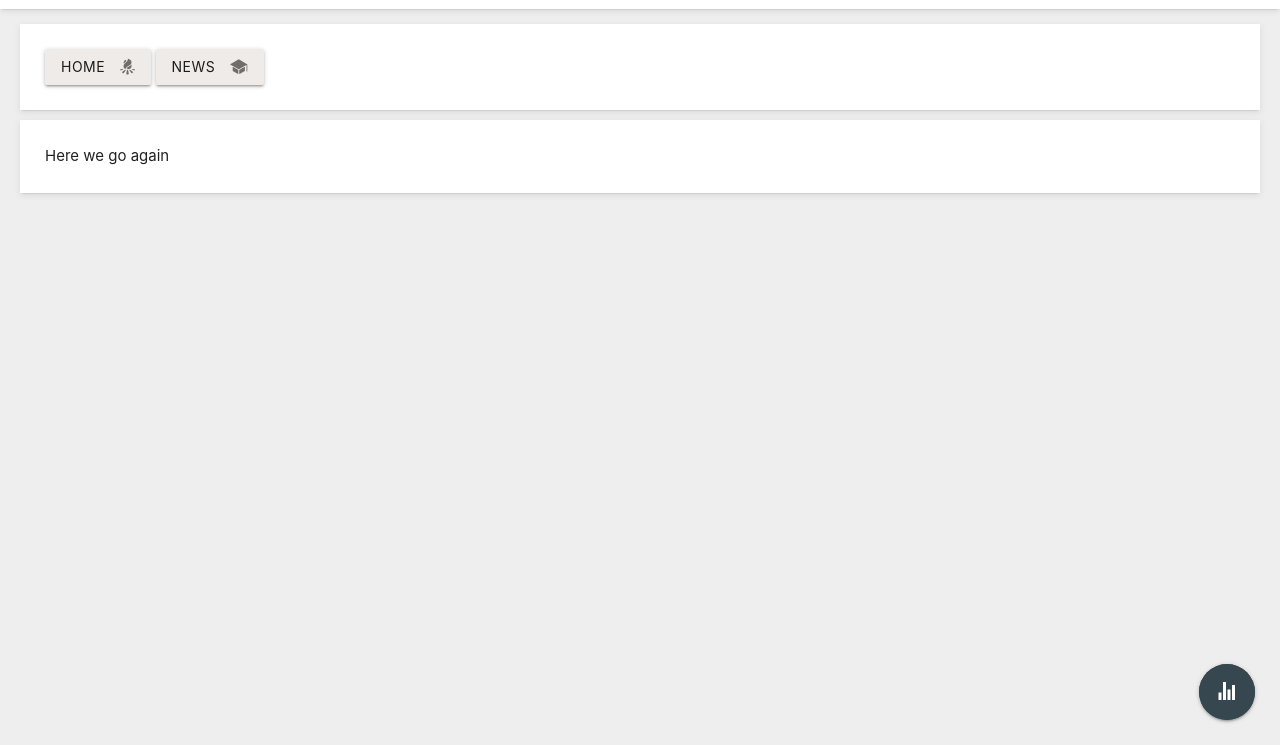
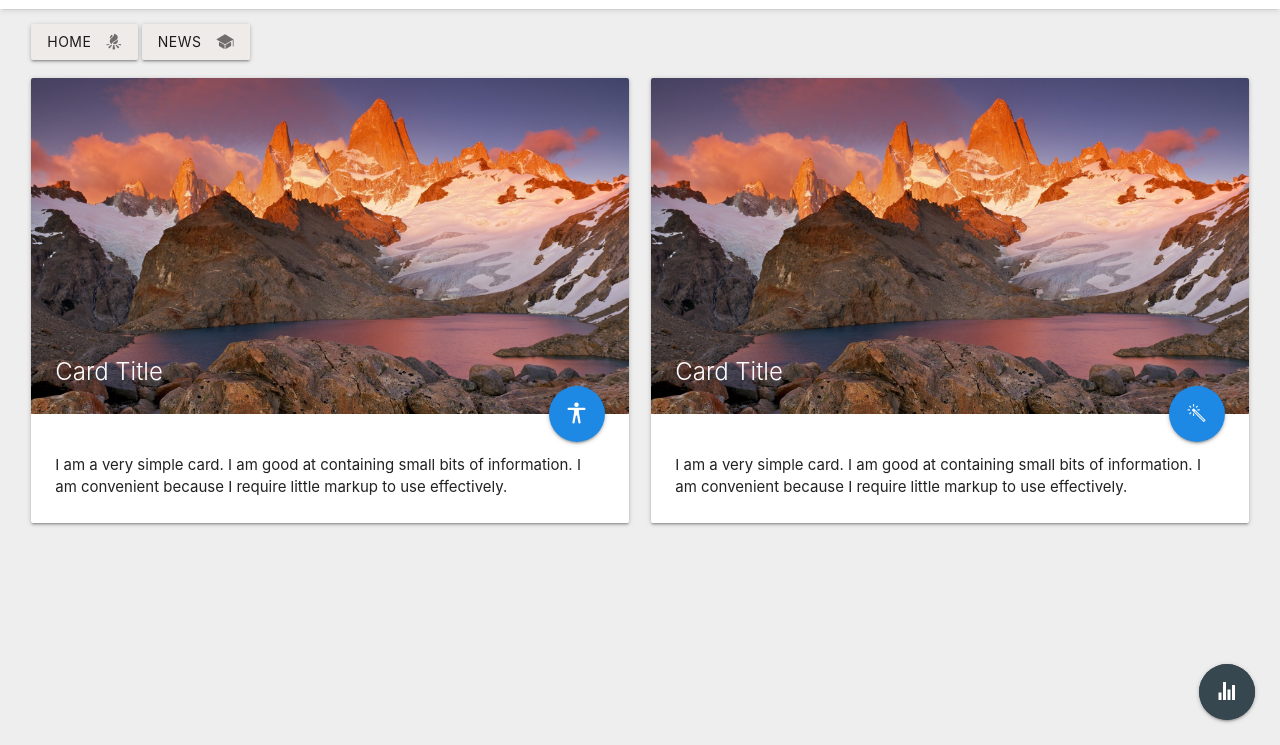
Before and after one commit to rodchenk/xenia, a plain HTML site: page com.foliage.xenia.resources/index.html in a window 1280 px wide. Shown: the part 55-800 px from the top of the page. Drawn offline with nearby package versions, Linux system fonts and the light colour scheme.

Commit message:
add cards to generat

```diff
--- a/com.foliage.xenia.resources/index.html
+++ b/com.foliage.xenia.resources/index.html
@@ -1,7 +1,7 @@
 <!DOCTYPE html>
 <html>
 <head>
-	<title></title>
+	<title>Generat</title>
 	<link rel="stylesheet" type="text/css" href="./css/materialize.min.css">
 	<link href="https://unpkg.com/ionicons@4.5.10-0/dist/css/ionicons.min.css" rel="stylesheet">
 	<link rel="stylesheet" type="text/css" href="./css/ionic.min.css">
@@ -30,14 +30,42 @@
 		</nav>
 	</header>
 	<main class="xenia-main">
-		<div class="xenia-content">
-			<a class="waves-effect waves-red btn brown lighten-5" style="color: rgb(28,28,28)">Home<i class="icon ion-ios-bonfire right"></i></a>
-			<a class="waves-effect waves-red btn brown lighten-5" style="color: rgb(28,28,28)">News<i class="icon ion-ios-school right"></i></a>
+
+		<!-- <div class="xenia-content">
+			Here we go again
+		</div> -->
+
+		<div class="row">
+			<div class="col s12" style="margin: 10px 0">
+				<a class="waves-effect waves-red btn brown lighten-5" style="color: rgb(28,28,28)">Home<i class="icon ion-ios-bonfire right"></i></a>
+				<a class="waves-effect waves-red btn brown lighten-5" style="color: rgb(28,28,28)">News<i class="icon ion-ios-school right"></i></a>
+			</div>
+			<div class="col s12 m6">
+				<div class="card">
+					<div class="card-image">
+						<img src="./img/sample.jpg">
+						<span class="card-title">Card Title</span>
+						<a class="btn-floating halfway-fab waves-effect waves-light blue darken-1 btn-large"><i class="icon ion-ios-body"></i></a>
+					</div>
+					<div class="card-content" style="padding-top: 40px">
+						<p>I am a very simple card. I am good at containing small bits of information. I am convenient because I require little markup to use effectively.</p>
+					</div>
+				</div>
+			</div>
+			<div class="col s12 m6">
+				<div class="card">
+					<div class="card-image">
+						<img src="./img/sample.jpg">
+						<span class="card-title">Card Title</span>
+						<a class="btn-floating halfway-fab waves-effect waves-light blue darken-1 btn-large"><i class="icon ion-ios-color-wand"></i></a>
+					</div>
+					<div class="card-content" style="padding-top: 40px">
+						<p>I am a very simple card. I am good at containing small bits of information. I am convenient because I require little markup to use effectively.</p>
+					</div>
+				</div>
+			</div>
 		</div>
 
-		<div class="xenia-content">
-			Here we go again
-		</div>
 
 		<a class="btn-floating btn-large blue-grey darken-3 pulse xenia-link-dropdown" href='#' data-target='slide-out'>
 			<i class="icon ion-ios-stats"></i>
```
Also changed, not shown: com.foliage.xenia.resources/img/sample.jpg (added).
